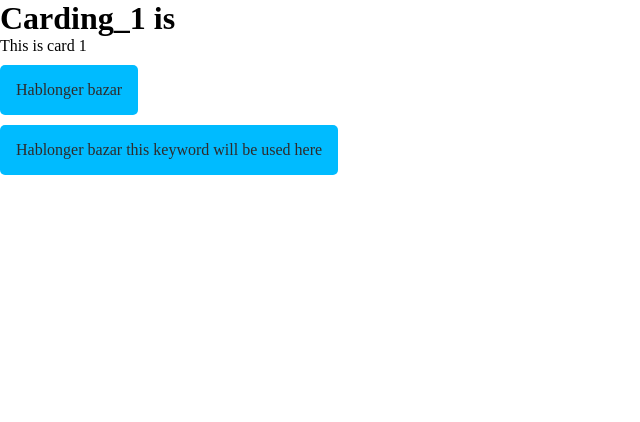
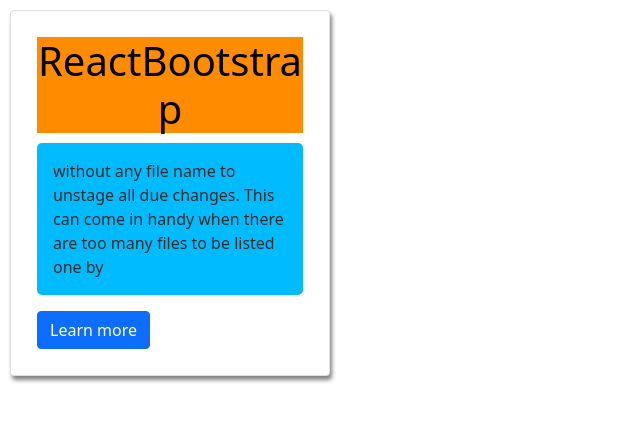
Before and after one commit to mahmudul1024/React_Practice, a React (Create React App) app: page / in a window 1280 px wide. Shown: the top 422 px of the page, without its empty margins (0-640 px from the left). Built offline with nearby package versions, Linux system fonts and the light colour scheme.

Commit message:
Bootstraps

```diff
--- a/package.json
+++ b/package.json
@@ -6,7 +6,9 @@
     "@testing-library/jest-dom": "^5.16.4",
     "@testing-library/react": "^13.3.0",
     "@testing-library/user-event": "^13.5.0",
+    "bootstrap": "^5.1.3",
     "react": "^18.1.0",
+    "react-bootstrap": "^2.4.0",
     "react-dom": "^18.1.0",
     "react-scripts": "5.0.1",
     "uuid": "^8.3.2",
--- a/src/App.js
+++ b/src/App.js
@@ -1,15 +1,12 @@
 import React from 'react';
-import Card from './components/Card_1';
-import Card_2 from './components/Card_2';
+import ReactBootstrap from './components/ReactBootstrap';
+import 'bootstrap/dist/css/bootstrap.min.css';
 
 
 export default function App()
 {
     return <>
+<ReactBootstrap ></ReactBootstrap>
 
-
-     <Card  name="Carding_1 is " detail ="This is card 1"/>
-     <Card_2 />
-     <Card_2 name="this keyword will be used here"/>
     </>
 }
--- a/src/components/Card_1.js
+++ /dev/null
@@ -1,8 +0,0 @@
-function Card_1(props){
-    return <div>
-    <h1> {props.name}</h1>
-    <p>{props.detail}</p>
-
-    </div>
-}
-export default Card_1;
--- a/src/components/Card_2.js
+++ /dev/null
@@ -1,21 +0,0 @@
-import {Component} from 'react'
-import React from 'react';
-
-
-// Class component
-
-class Card_2 extends Component{
-
-render()
-{
-return <div className='head'>
-<h >Hablonger bazar </h>
-<h>{this.props.name}</h>
-
-</div>
-}
-
-
-
-}
-export default Card_2;
--- /dev/null
+++ b/src/components/ReactBootstrap.js
@@ -0,0 +1,19 @@
+import React from 'react'
+import Button from 'react-bootstrap/Button';
+import Card from 'react-bootstrap/Card';
+
+
+const ReactBootstrap = () => {
+  return (
+    <Card style={{ width: '20rem' }} >
+    <Card.Body>
+    <h1 className="headingStyle">ReactBootstrap</h1>
+     <Card.Text className='head'>without any file name to unstage all due changes.
+     This can come in handy when there are too many files to be listed one by </Card.Text>
+     <Button>Learn more</Button>
+    </Card.Body>
+     </Card>
+  )
+}
+
+export default ReactBootstrap
```
Also changed, not shown: 1 other file (tests, documents, lock files or other folders).
